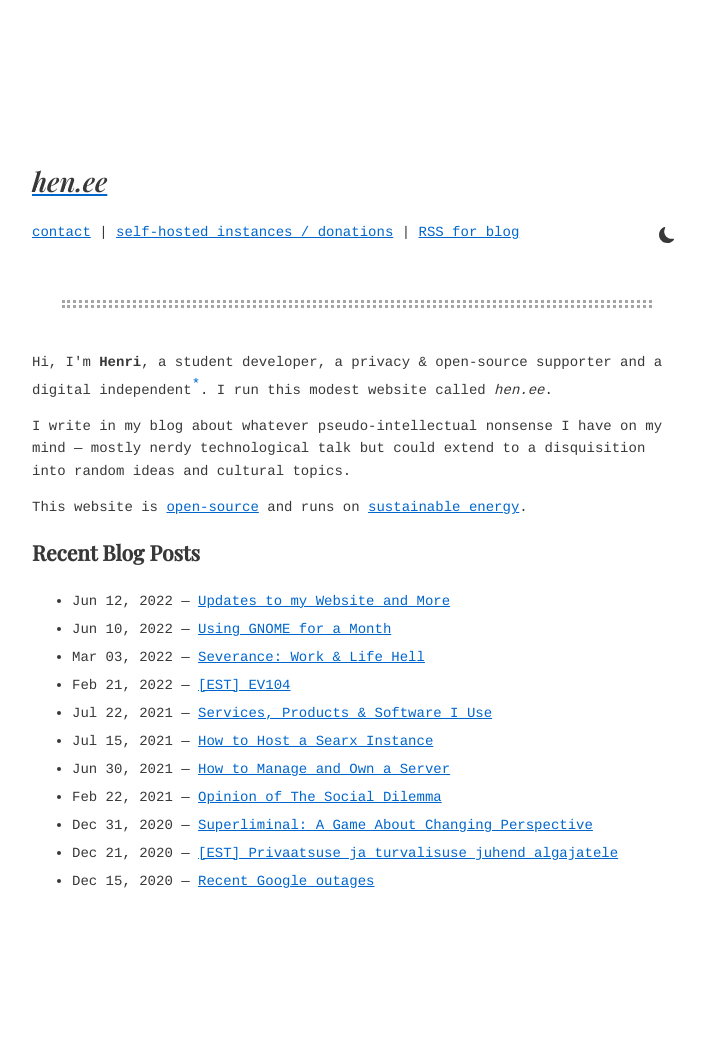
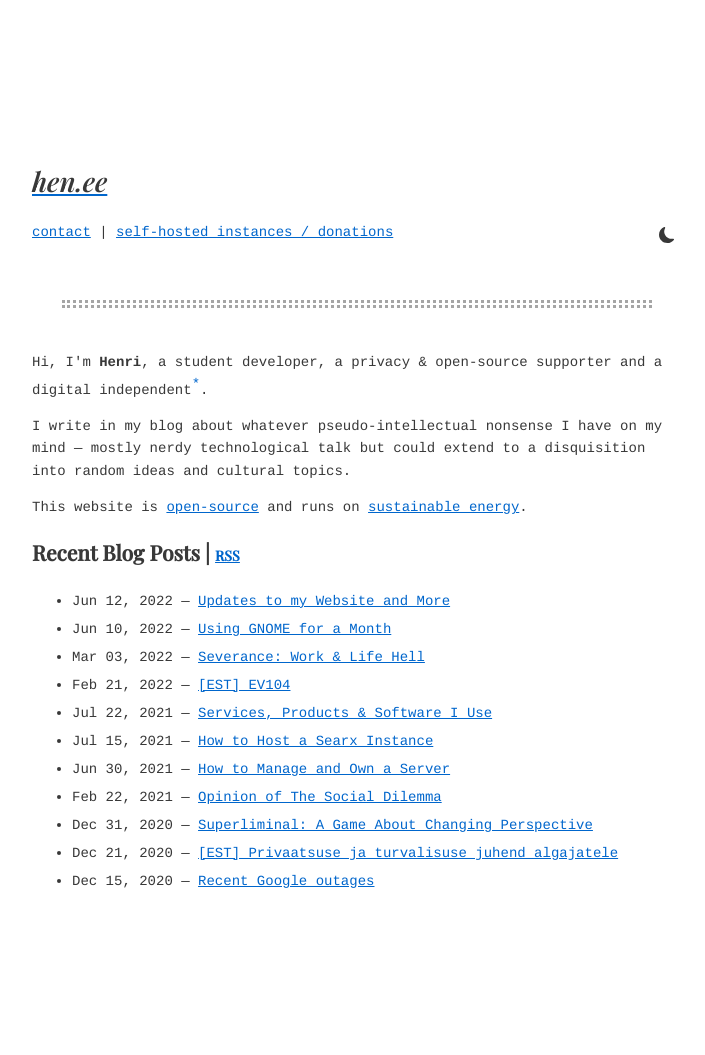
Before and after one commit to tenseoverflow/hen.ee, a Jekyll site: the page built from index.html, in a window 1280 px wide. Shown: the whole page, without its empty margins (283-988 px from the left). Built offline with Jekyll 4.4.1, drawn with Linux system fonts in a browser that asks for light colours.

Commit message:
Little touches and fixes regarding text and positioning of the RSS button.

```diff
--- a/_config.yml
+++ b/_config.yml
@@ -1,7 +1,7 @@
 title: hen.ee
 email: contact@hen.ee
 aboutme: >- # this means to ignore newlines until "baseurl:"
-  <p>Hi, I'm <b>Henri</b>, a student developer, a privacy & open-source supporter and a digital independent<sup><a href="https://videos.lukesmith.xyz/w/p/tY3gztq1BN3FYiDSxQKq7B">*</a></sup>. I run this modest website called <i>hen.ee</i>.</p>
+  <p>Hi, I'm <b>Henri</b>, a student developer, a privacy & open-source supporter and a digital independent<sup><a href="https://videos.lukesmith.xyz/w/p/tY3gztq1BN3FYiDSxQKq7B">*</a></sup>.
 
   <p>I write in my blog about whatever pseudo-intellectual nonsense I have on my mind — mostly nerdy technological talk but could extend to a disquisition into random ideas and cultural topics.</p>
 
--- a/_includes/header.html
+++ b/_includes/header.html
@@ -2,7 +2,7 @@
     <h1 class="header-text">{% if index.html != page.url %}<a class="header-text" href="/index.html">{% endif %}{{ site.title }}{% if index.html != page.url %}</a>{% endif %}</h1>
 
     <nav>
-    <p><a class="{% if contact.html == page.url %}focused{% endif %}" href="/contact">contact</a> | <a class="{% if instances.html == page.url %}focused{% endif %}" href="/instances">self-hosted instances / donations</a> | <a href="/feed.xml">RSS for blog</a> <button title="toggle theme" id="theme-toggle" onclick="modeSwitcher()"><svg xmlns="http://www.w3.org/2000/svg" width="16" height="16" fill="currentColor" class="moon" viewBox="0 0 16 16">
+    <p><a class="{% if contact.html == page.url %}focused{% endif %}" href="/contact">contact</a> | <a class="{% if instances.html == page.url %}focused{% endif %}" href="/instances">self-hosted instances / donations</a> <button title="toggle theme" id="theme-toggle" onclick="modeSwitcher()"><svg xmlns="http://www.w3.org/2000/svg" width="16" height="16" fill="currentColor" class="moon" viewBox="0 0 16 16">
         <path d="M6 .278a.768.768 0 0 1 .08.858 7.208 7.208 0 0 0-.878 3.46c0 4.021 3.278 7.277 7.318 7.277.527 0 1.04-.055 1.533-.16a.787.787 0 0 1 .81.316.733.733 0 0 1-.031.893A8.349 8.349 0 0 1 8.344 16C3.734 16 0 12.286 0 7.71 0 4.266 2.114 1.312 5.124.06A.752.752 0 0 1 6 .278z"/>
     </svg>
     <svg xmlns="http://www.w3.org/2000/svg" width="16" height="16" fill="currentColor" class="sun" viewBox="0 0 16 16">
--- a/index.html
+++ b/index.html
@@ -7,7 +7,7 @@ layout: default
 
 <div id="recents">
 
-    <h2>Recent Blog Posts</h2>
+    <h2>Recent Blog Posts | <a href="/feed.xml">RSS</a></h2>
         <ul>
             {% for post in site.posts %}
             <li> <time datetime="{{ post.date | date_to_xmlschema }}">{{ post.date | date: "%b %d, %Y" }}</time> &#8212; <a id="{{ post.id }}" href="{{ post.url }}">{{ post.title }}</a></li>
```
